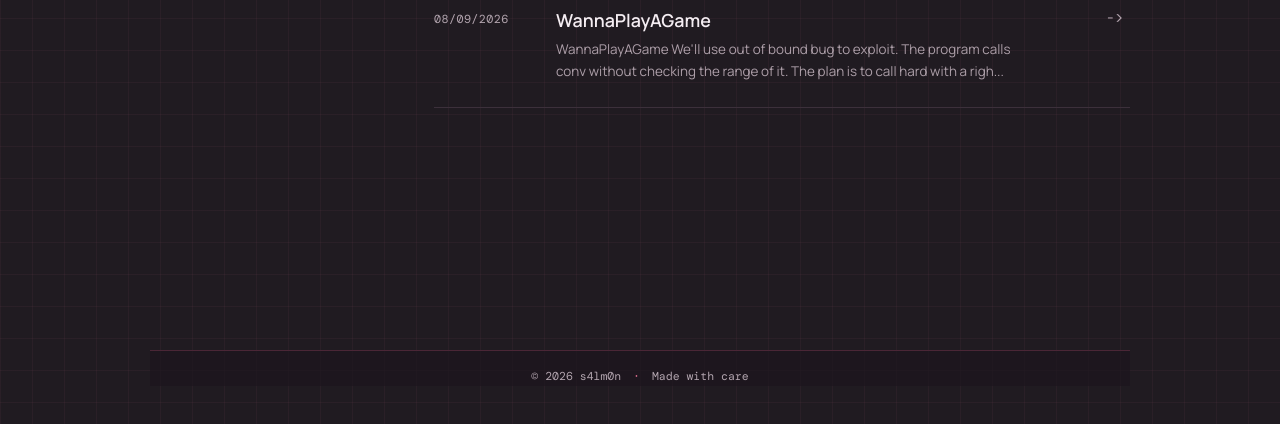
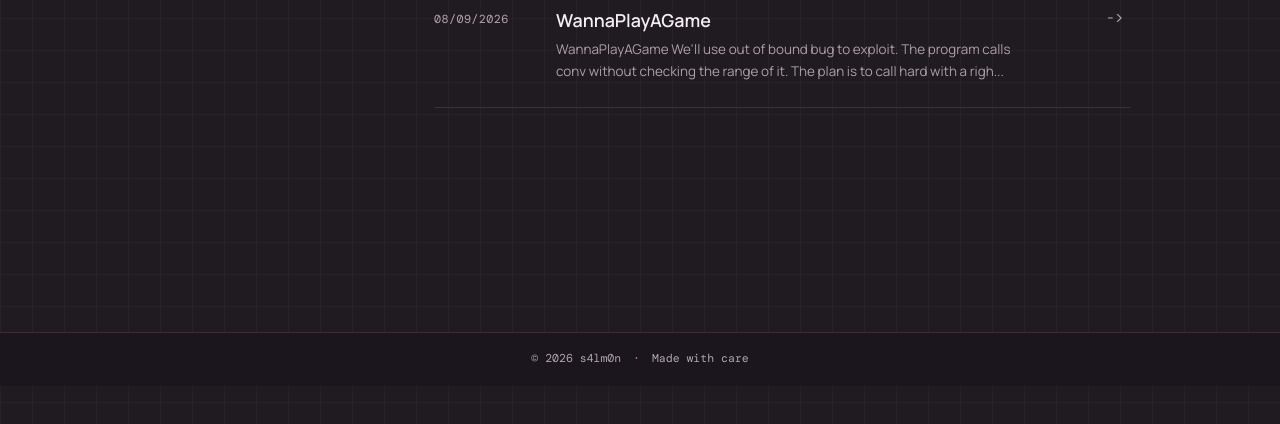
Before and after one commit to faviconico1910/faviconico1910.github.io, a website: page index.html in a window 1280 px wide. Shown: the part 366-790 px from the top of the page. Drawn offline with nearby package versions, Linux system fonts and the light colour scheme; no server answers.

Commit message:
Make footer span the page width

```diff
--- a/style.css
+++ b/style.css
@@ -385,10 +385,12 @@ h2 {
 
 footer {
   grid-column: 1 / -1;
+  width: 100vw;
   margin-top: 34px;
-  padding: 18px 0 2px;
+  margin-left: calc(50% - 50vw);
+  padding: 18px 24px 20px;
   border-top: 1px solid #4a2636;
-  background: rgba(28, 21, 30, 0.72);
+  background: #1b161d;
   color: var(--muted);
   font-family: var(--mono);
   font-size: 0.72rem;
```
